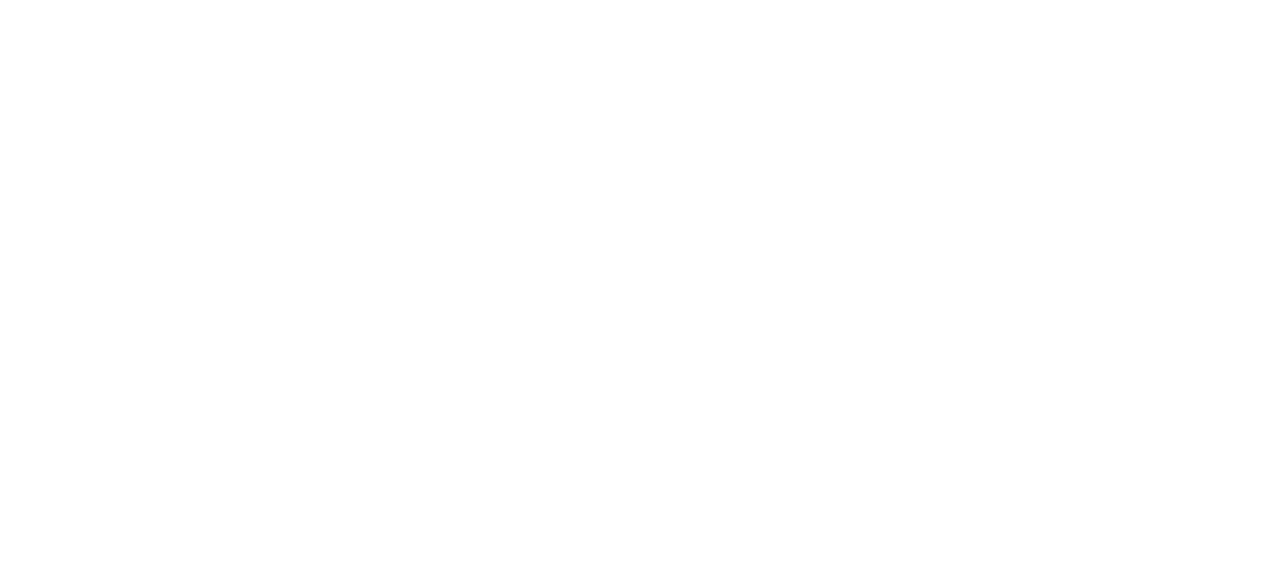
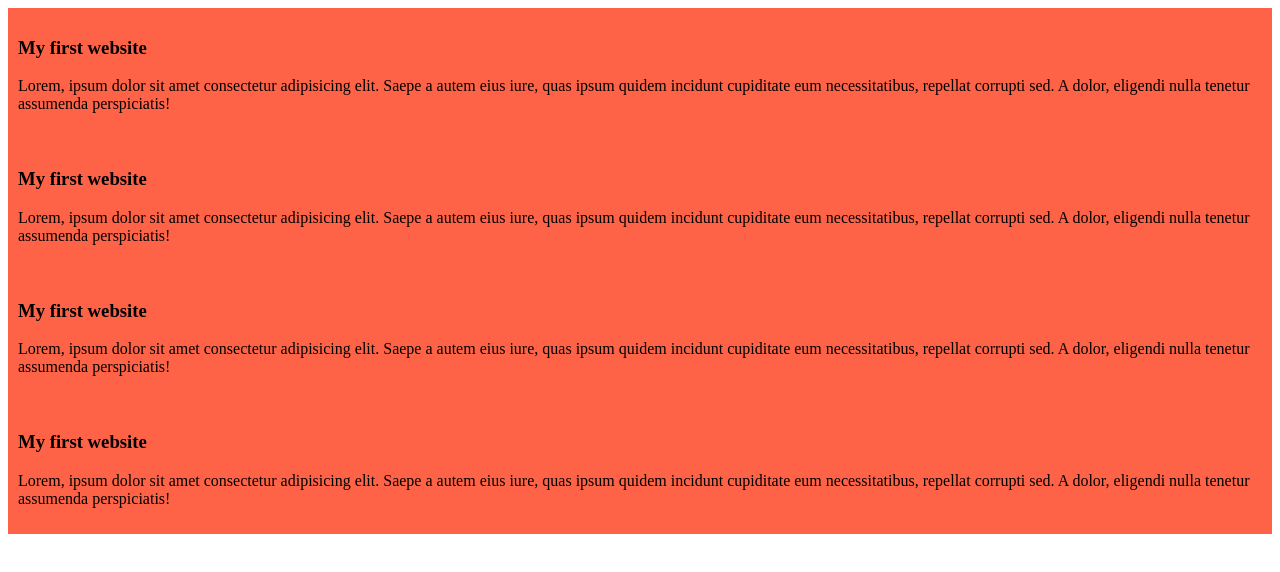
Before and after one commit to rafsan1g/my-first-github-repo, a plain HTML site: page index.html in a window 1280 px wide. Drawn offline with Linux system fonts and the light colour scheme.

Commit message:
added my first blog

```diff
--- a/index.html
+++ b/index.html
@@ -4,8 +4,25 @@
     <meta charset="UTF-8">
     <meta name="viewport" content="width=device-width, initial-scale=1.0">
     <title>My First Ever Github Repo</title>
+    <link rel="stylesheet" href="styles/blog.css">
 </head>
 <body>
+    <div>
+        <h3>My first website</h3>
+        <p>Lorem, ipsum dolor sit amet consectetur adipisicing elit. Saepe a autem eius iure, quas ipsum quidem incidunt cupiditate eum necessitatibus, repellat corrupti sed. A dolor, eligendi nulla tenetur assumenda perspiciatis!</p>
+    </div>
+    <div>
+        <h3>My first website</h3>
+        <p>Lorem, ipsum dolor sit amet consectetur adipisicing elit. Saepe a autem eius iure, quas ipsum quidem incidunt cupiditate eum necessitatibus, repellat corrupti sed. A dolor, eligendi nulla tenetur assumenda perspiciatis!</p>
+    </div>
+    <div>
+        <h3>My first website</h3>
+        <p>Lorem, ipsum dolor sit amet consectetur adipisicing elit. Saepe a autem eius iure, quas ipsum quidem incidunt cupiditate eum necessitatibus, repellat corrupti sed. A dolor, eligendi nulla tenetur assumenda perspiciatis!</p>
+    </div>
+    <div>
+        <h3>My first website</h3>
+        <p>Lorem, ipsum dolor sit amet consectetur adipisicing elit. Saepe a autem eius iure, quas ipsum quidem incidunt cupiditate eum necessitatibus, repellat corrupti sed. A dolor, eligendi nulla tenetur assumenda perspiciatis!</p>
+    </div>
 
 </body>
 </html>
--- /dev/null
+++ b/styles/blog.css
@@ -0,0 +1,4 @@
+div{
+    background-color: tomato;
+    padding: 10px;
+}
```
